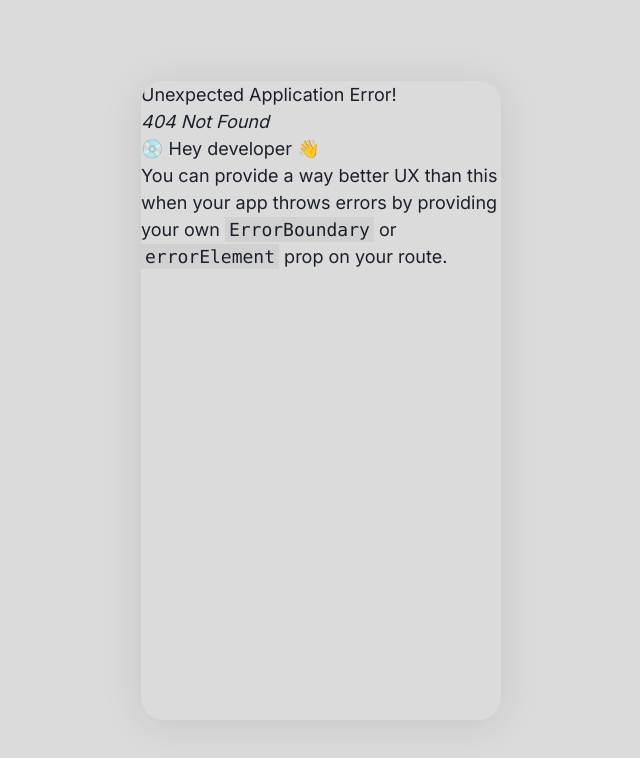
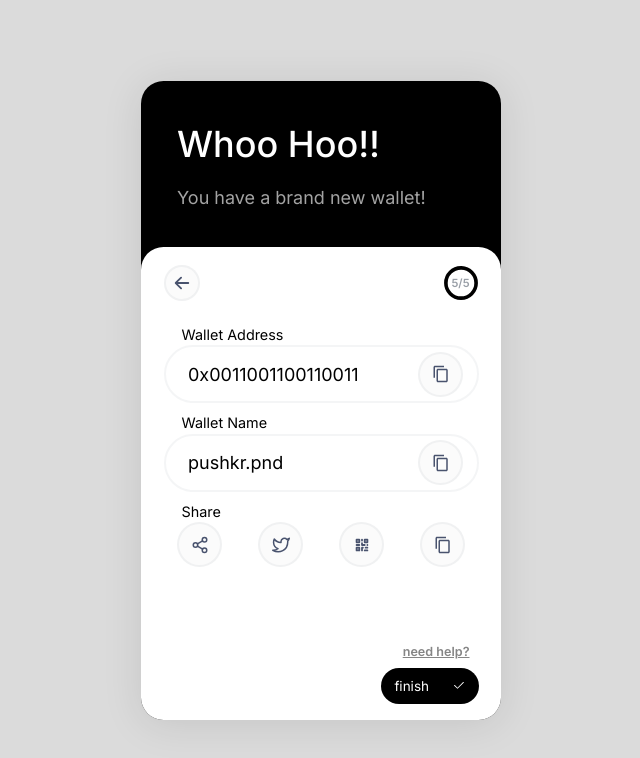
Before and after one commit to dark-circles-2022/panda-wallet, a React (Create React App) app: page /recover/2 in a window 1280 px wide. Before the commit this address had no page. Shown: the top 758 px of the page, without its empty margins (319-959 px from the left). Built offline with nearby package versions, Linux system fonts and the light colour scheme.

Commit message:
Set Up Routes

```diff
--- a/src/components/common/PasswordInput.tsx
+++ b/src/components/common/PasswordInput.tsx
@@ -52,7 +52,7 @@ const PasswordInput = ({
         <Input
           border={'2px solid'}
           borderColor={error ? '#FF7070a0' : 'icon.border.50'}
-          type={!shown ? 'text' : 'password'}
+          type={shown ? 'text' : 'password'}
           bg="input.bg.default"
           _focus={{
             bg: 'input.bg.focus',
@@ -76,7 +76,7 @@ const PasswordInput = ({
           h={'3rem'}
         >
           <ButtonIcon
-            displayIcon={shown ? Hide : Show}
+            displayIcon={!shown ? Hide : Show}
             ariaLabel="Toggle Show Password"
             variant="semi-solid"
             onClick={handleClickShowPassword}
--- /dev/null
+++ b/src/components/common/Socials.tsx
@@ -0,0 +1,44 @@
+import { Grid, Text, Box, GridItem } from '@chakra-ui/react';
+import { FiTwitter as Twitter, FiShare2 as Share } from 'react-icons/fi';
+import { HiQrcode as QrCode } from 'react-icons/hi';
+import { MdContentCopy as Copy } from 'react-icons/md';
+import ButtonIcon from '../ButtonIcon';
+
+const Socials = () => {
+  const socials = [
+    { icon: Share as any, label: 'Share', onClick: () => null },
+    { icon: Twitter as any, label: 'Twitter', onClick: () => null },
+    { icon: QrCode as any, label: 'QrCode', onClick: () => null },
+    { icon: Copy as any, label: 'Copy', onClick: () => null },
+  ];
+  return (
+    <Box m="0 auto">
+      <Text
+        textAlign={'left'}
+        fontSize={'0.8rem'}
+        ml="1rem"
+      >
+        Share
+      </Text>
+      <Grid
+        templateColumns={'repeat(4, 1fr)'}
+        gap="0.5rem"
+        alignItems={'center'}
+        justifyContent="center"
+      >
+        {socials.map((social, index) => (
+          <ButtonIcon
+            displayIcon={social.icon}
+            key={index}
+            mx="auto"
+            variant="semi-solid"
+            ariaLabel={social.label}
+            onClick={social.onClick}
+          />
+        ))}
+      </Grid>
+    </Box>
+  );
+};
+
+export default Socials;
--- /dev/null
+++ b/src/components/common/UserInfo.tsx
@@ -0,0 +1,34 @@
+import { Box, Flex, Text } from '@chakra-ui/react';
+import { MdContentCopy as Copy } from 'react-icons/md';
+import ButtonIcon from '../ButtonIcon/index';
+
+const UserInfo = ({ label, value }: { label: string; value: string }) => (
+  <Box my="0.5rem">
+    <Text
+      fontSize={'0.8rem'}
+      ml="1rem"
+    >
+      {label}
+    </Text>
+    <Flex
+      borderRadius="full"
+      border="2px solid"
+      borderColor={'icon.border.50'}
+      align="center"
+      justify={'space-between'}
+      py="0.25rem"
+      px="0.75rem"
+    >
+      <Text ml="0.5rem">{value}</Text>
+      <Flex>
+        <ButtonIcon
+          displayIcon={Copy as any}
+          variant="semi-solid"
+          ariaLabel="Copy"
+        />
+      </Flex>
+    </Flex>
+  </Box>
+);
+
+export default UserInfo;
--- a/src/index.tsx
+++ b/src/index.tsx
@@ -10,6 +10,8 @@ import theme from './theme';
 import { createBrowserRouter } from 'react-router-dom';
 import WalletSelect from './screens/WalletSelectRecovery';
 import PingGaurdian from './screens/PingGaurdian';
+import AddFunds from './screens/AddFunds';
+import WooHoo from './screens/WooHoo';
 
 const container = document.getElementById('root');
 if (!container) throw new Error('Failed to find the root element');
@@ -28,21 +30,51 @@ const router = createBrowserRouter(
       {/* Create */}
       <Route
         path="create"
-        element={<SetPassword />}
+        element={<Outlet />}
       >
         <Route
+          path=""
+          element={<SetPassword />}
+        />
+        <Route
           path="1"
+          element={<AddGuardians />}
+        />
+        <Route
+          path="2"
           element={<WalletName />}
         />
         <Route
-          path="2"
-          element={<AddGuardians />}
+          path="3"
+          element={<AddFunds />}
+        />
+        <Route
+          path="4"
+          element={<WooHoo />}
         />
       </Route>
       {/* Recover */}
       <Route
+        path="recover"
+        element={<Outlet />}
+      >
+        <Route
+          path=""
+          element={<WalletSelect />}
+        />
+        <Route
+          path="1"
+          element={<PingGaurdian />}
+        />
+        <Route
+          path="2"
+          element={<WooHoo />}
+        />
+      </Route>
+      {/* Test */}
+      <Route
         path="test"
-        element={<PingGaurdian />}
+        element={<WooHoo />}
       />
     </Route>
   )
--- a/src/layout/OnboardingLayout.tsx
+++ b/src/layout/OnboardingLayout.tsx
@@ -15,6 +15,8 @@ const OnboardingLayout = ({
   currentStep,
   totalSteps,
   navigateTo = '/',
+  nextPrompt = 'next',
+  nextIcon = Arrow as any,
   isBackButtonVisible = true,
   isStepNumberVisible = true,
   canSkip = false,
@@ -27,6 +29,8 @@ const OnboardingLayout = ({
   currentStep: number;
   totalSteps: number;
   navigateTo?: string;
+  nextPrompt?: string;
+  nextIcon?: any;
   isBackButtonVisible?: boolean;
   isStepNumberVisible?: boolean;
   canSkip?: boolean;
@@ -165,8 +169,8 @@ const OnboardingLayout = ({
               <PrimaryButton
                 justifySelf="end"
                 ml="auto"
-                icon={Arrow as any}
-                prompt={'next'}
+                icon={nextIcon}
+                prompt={nextPrompt}
                 color={'white'}
                 onClick={() => navigate(navigateTo)}
               />
--- a/src/screens/AddFunds.tsx
+++ b/src/screens/AddFunds.tsx
@@ -16,6 +16,7 @@ const AddFunds = () => {
       isBackButtonVisible
       isStepNumberVisible
       canSkip
+      navigateTo="/create/4"
     >
       <Flex
         direction={'column'}
@@ -38,18 +39,6 @@ const AddFunds = () => {
           onClick={() => {}}
         />
       </Flex>
-      <Flex
-        position={'absolute'}
-        bottom={'1.5rem'}
-        right={'1.5rem'}
-      >
-        <PrimaryButton
-          icon={Check as any}
-          prompt={'finish'}
-          color={'white'}
-          bg={'black'}
-        />
-      </Flex>
     </OnboardingLayout>
   );
 };
--- a/src/screens/AddGuardians.tsx
+++ b/src/screens/AddGuardians.tsx
@@ -1,7 +1,5 @@
 import OnboardingLayout from '../layout/OnboardingLayout';
-import PrimaryButton from '../components/common/Button';
 import { Box, Flex, Text } from '@chakra-ui/react';
-import { FiArrowUpRight as Arrow } from 'react-icons/fi';
 import PasteInput from '../components/common/PasteInput';
 
 const AddGuardians = () => {
@@ -15,6 +13,7 @@ const AddGuardians = () => {
       isBackButtonVisible
       isStepNumberVisible
       canSkip={false}
+      navigateTo={'/recover/2'}
     >
       <Flex direction={'column'}>
         <PasteInput label={'Fren 1'} />
@@ -44,30 +43,6 @@ const AddGuardians = () => {
           You can also register your other ethereum accounts as frens.
         </Text>
       </Box>
-      {/* To be link to help */}
-      <Text
-        textDecor={'underline'}
-        fontSize={'0.7rem'}
-        color="blackAlpha.600"
-        position={'absolute'}
-        bottom={'3.75rem'}
-        right={'2rem'}
-        cursor={'pointer'}
-      >
-        need help?
-      </Text>
-      <Flex
-        position={'absolute'}
-        bottom={'1.5rem'}
-        right={'1.5rem'}
-      >
-        <PrimaryButton
-          icon={Arrow as any}
-          prompt={'next'}
-          color={'white'}
-          bg={'black'}
-        />
-      </Flex>
     </OnboardingLayout>
   );
 };
--- a/src/screens/Onboard.tsx
+++ b/src/screens/Onboard.tsx
@@ -31,7 +31,7 @@ const Onboard = () => {
           subtext="Shiny new wallet"
           isFirstTime
           onClick={() => {
-            navigate('/create/1');
+            navigate('/create');
           }}
         />
 
@@ -42,7 +42,7 @@ const Onboard = () => {
           title="Recover"
           subtext="Recover an existing wallet"
           isFirstTime={false}
-          onClick={() => navigate('/recover/1')}
+          onClick={() => navigate('/recover')}
         />
       </Flex>
     </OnboardingLayout>
--- a/src/screens/SetPassword.tsx
+++ b/src/screens/SetPassword.tsx
@@ -23,6 +23,7 @@ const SetPassword = () => {
       isBackButtonVisible
       isStepNumberVisible
       canSkip={false}
+      navigateTo={'/create/1'}
     >
       <Flex direction={'column'}>
         <PasswordInput
--- a/src/screens/WalletName.tsx
+++ b/src/screens/WalletName.tsx
@@ -15,6 +15,7 @@ const WalletName = () => {
       isBackButtonVisible
       isStepNumberVisible
       canSkip={false}
+      navigateTo={'/create/3'}
     >
       <Flex direction={'column'}>
         <Box
@@ -68,30 +69,6 @@ const WalletName = () => {
           <strong>quickly find and remember</strong> the wallet address.
         </Text>
       </Box>
-      {/* To be link to help */}
-      <Text
-        textDecor={'underline'}
-        fontSize={'0.7rem'}
-        color="blackAlpha.600"
-        position={'absolute'}
-        bottom={'3.75rem'}
-        right={'2rem'}
-        cursor={'pointer'}
-      >
-        need help?
-      </Text>
-      <Flex
-        position={'absolute'}
-        bottom={'1.5rem'}
-        right={'1.5rem'}
-      >
-        <PrimaryButton
-          icon={Arrow as any}
-          prompt={'next'}
-          color={'white'}
-          bg={'black'}
-        />
-      </Flex>
     </OnboardingLayout>
   );
 };
--- a/src/screens/WalletSelectRecovery.tsx
+++ b/src/screens/WalletSelectRecovery.tsx
@@ -24,6 +24,7 @@ const WalletSelect = () => {
       isBackButtonVisible
       isStepNumberVisible
       canSkip={false}
+      navigateTo={'/recover/1'}
     >
       <VStack {...group}>
         <Text
--- /dev/null
+++ b/src/screens/WooHoo.tsx
@@ -0,0 +1,32 @@
+import Socials from '../components/common/Socials';
+import UserInfo from '../components/common/UserInfo';
+import OnboardingLayout from '../layout/OnboardingLayout';
+import { BsCheck as Check } from 'react-icons/bs';
+
+const WooHoo = () => {
+  return (
+    <OnboardingLayout
+      title="Whoo Hoo!!"
+      subtext="You have a brand new wallet!"
+      currentStep={5}
+      totalSteps={5}
+      isBackButtonVisible
+      isStepNumberVisible
+      canSkip={false}
+      nextPrompt={'finish'}
+      nextIcon={Check as any}
+    >
+      <UserInfo
+        label={'Wallet Address'}
+        value={'0x0011001100110011'}
+      />
+      <UserInfo
+        label={'Wallet Name'}
+        value={'pushkr.pnd'}
+      />
+      <Socials />
+    </OnboardingLayout>
+  );
+};
+
+export default WooHoo;
```
